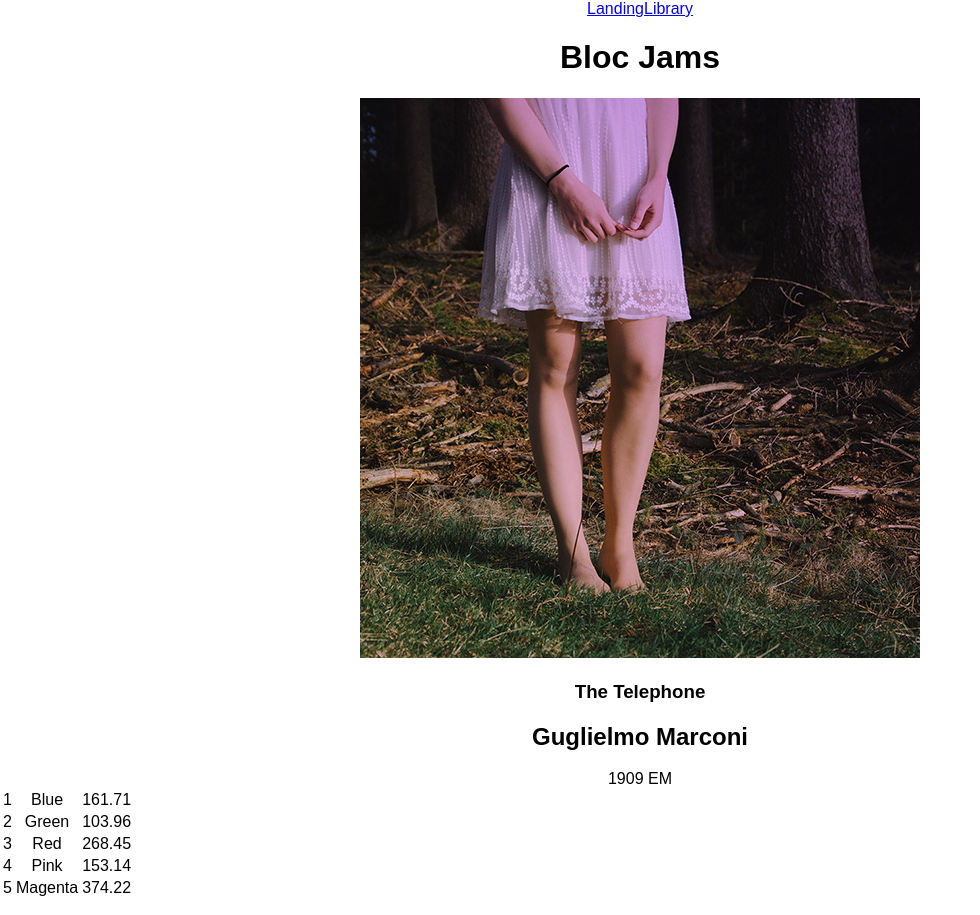
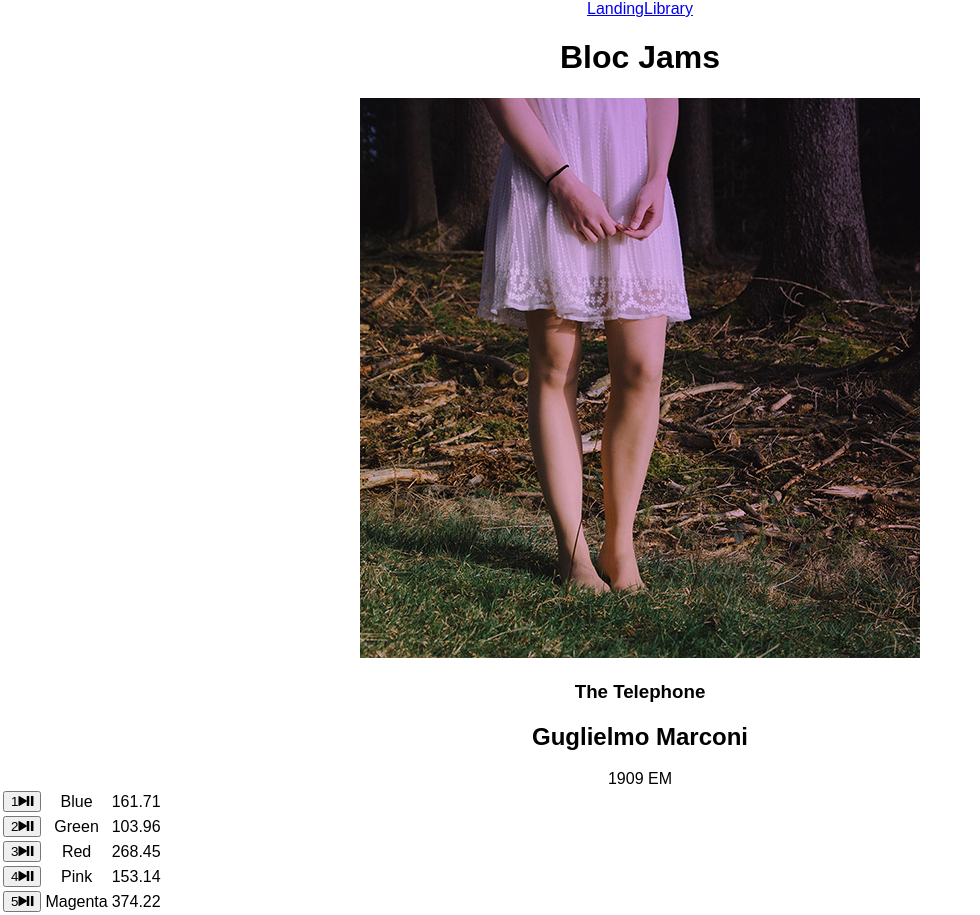
Before and after one commit to vikads/bloc-jams-react, a React (Create React App) app: page /album/the-telephone in a window 1280 px wide. Shown: the whole page, without its empty margins (0-980 px from the left). Built offline with nearby package versions, Linux system fonts and the light colour scheme.

Commit message:
Handle Click Events, Checkpoint_7_Audio_Playback_completed

```diff
--- a/src/components/Album.js
+++ b/src/components/Album.js
@@ -34,6 +34,16 @@ class Album extends Component {
     this.setState({ currentSong: song });
   }
 
+  handleSongClick(song) {
+    const isSameSong = this.state.currentSong === song;
+    if (this.state.isPlaying && isSameSong) {
+      this.pause();
+    } else {
+      if (!isSameSong) {this.setSong(song); }
+      this.play();
+    }
+  }
+
   render() {
     return (
       <section className="album">
@@ -52,13 +62,18 @@ class Album extends Component {
             <col id="song-title-column" />
             <col id="song-duration-column" />
           </colgroup>
-          <tbody className="Songs">
-            {
-              this.state.album.songs.map ( (song, index) =>
-                <tr>
-                  <td>{index + 1}</td>
-                  <td>{song.title}</td>
-                  <td>{song.duration}</td>
+          <tbody>
+            {this.state.album.songs.map ( (song, index) =>
+                <tr className="song" key={index} onClick={() => this.handleSongClick(song)} >
+                  <td className="song-actions">
+                    <button>
+                      <span className="song-number">{index + 1}</span>
+                      <span className="ion-play"></span>
+                      <span className="ion-pause"></span>
+                    </button>
+                  </td>
+                  <td className="song-title">{song.title}</td>
+                  <td className="song-duration">{song.duration}</td>
                 </tr>
               )
           }
```
